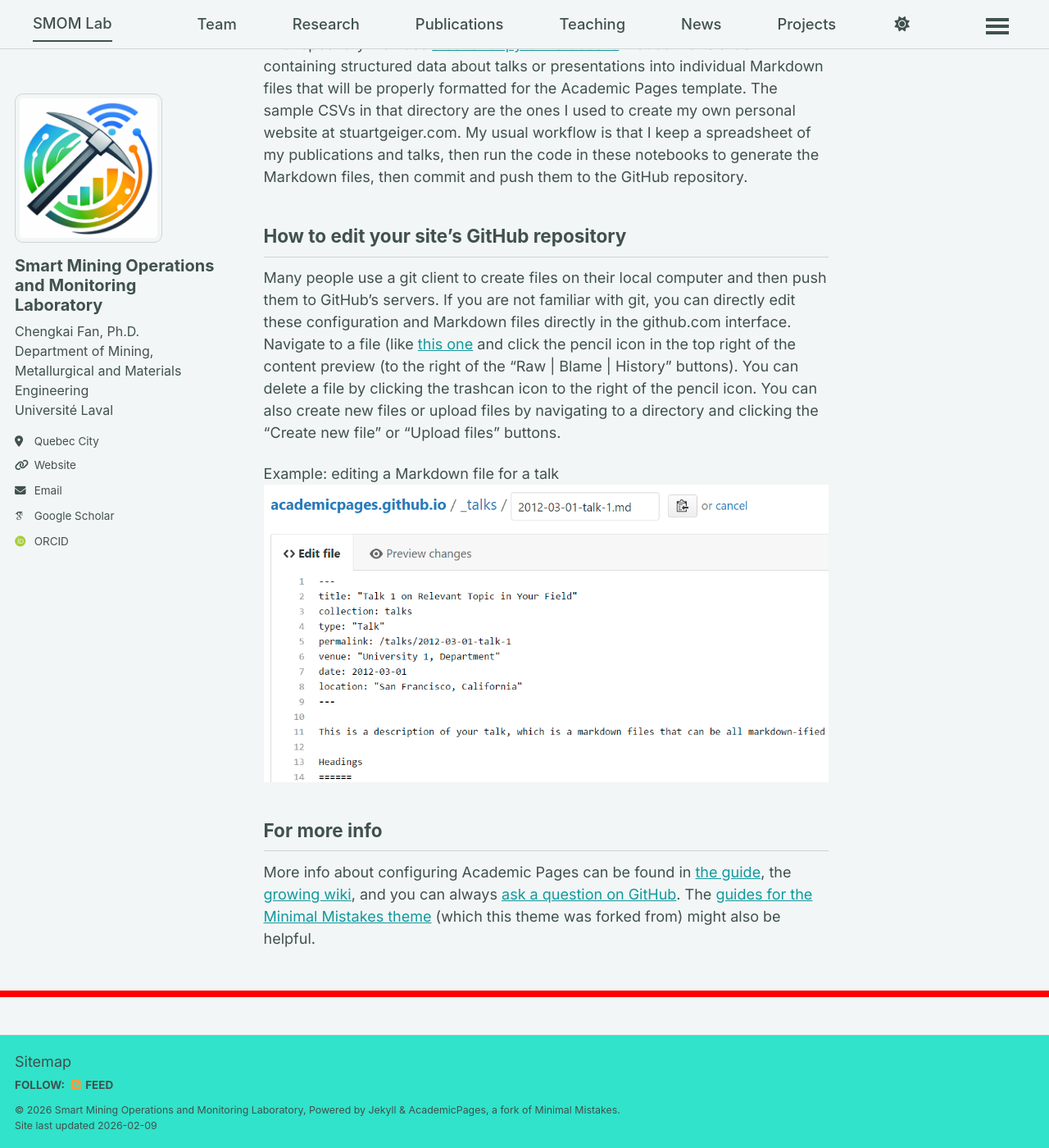
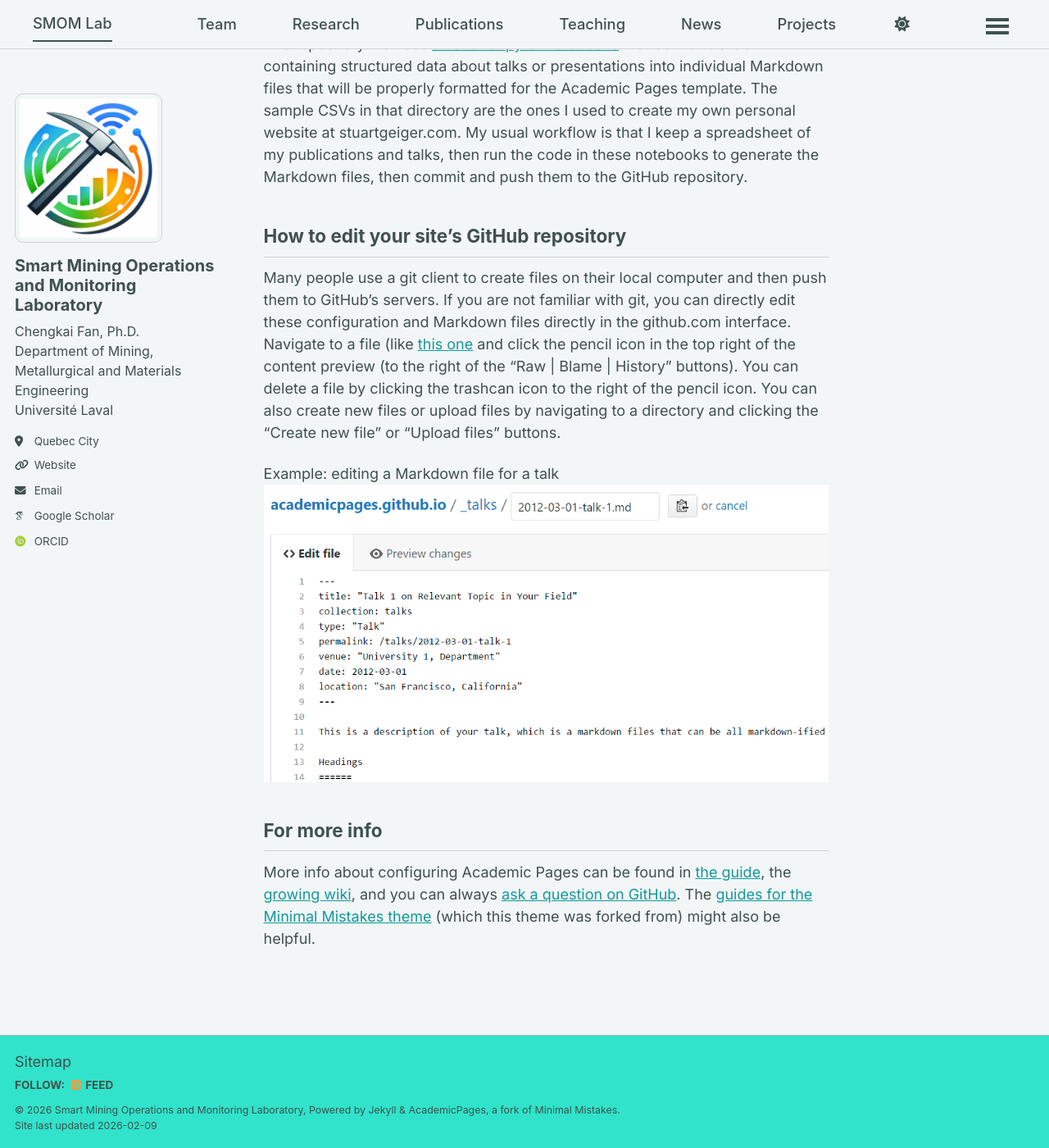
Before and after one commit to chengkaifan76/smomlab.github.io, a Jekyll site: the page built from _pages/about.md, in a window 1280 px wide and 1400 px high, scrolled down 2204 px. Shown: the whole window at 82% size. Built offline with Jekyll 4.4.1, drawn with Linux system fonts in a browser that asks for light colours; some web fonts are replaced; a script bundle is joined from its source files by our own code; library files that are not in the unit come from our copies.

Commit message:
Update main.scss

```diff
--- a/assets/css/main.scss
+++ b/assets/css/main.scss
@@ -166,4 +166,3 @@ body {
     gap: 60px; /* 想更松就 70 */
   }
 }
-body { outline: 8px solid red !important; }
```
